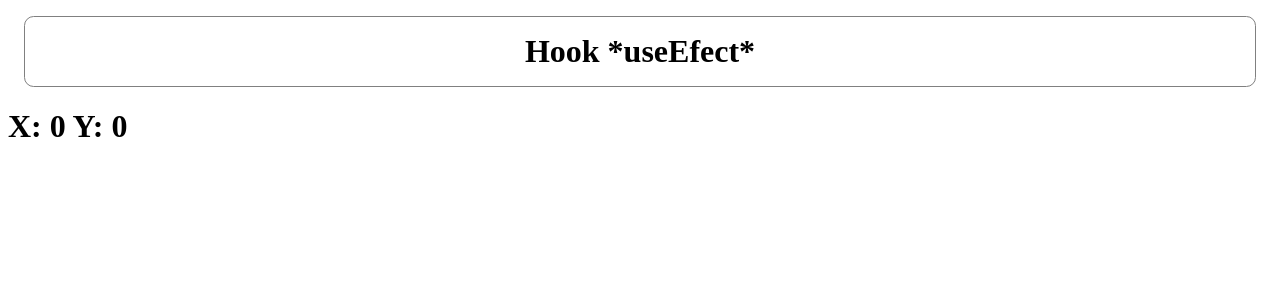
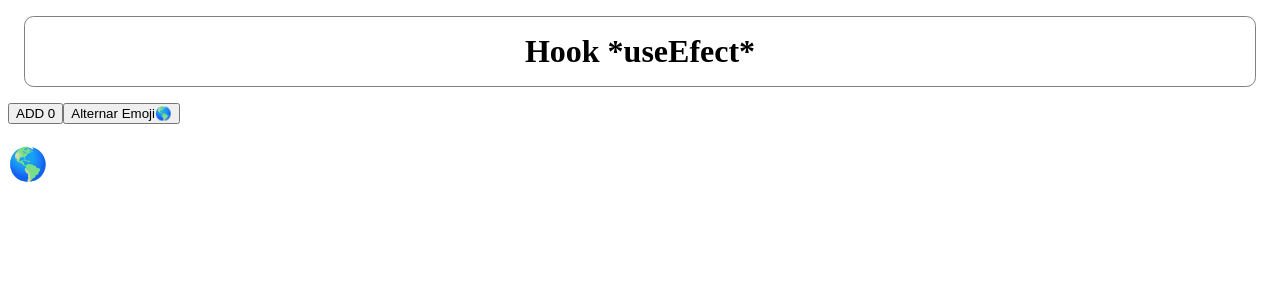
Before and after one commit to RoswellCR/master-in-React, a React (Create React App) app: page / in a window 1280 px wide. Shown: the top 300 px of the page. Built offline with nearby package versions, Linux system fonts and the light colour scheme.

Commit message:
using useEfect in practical Ex.

```diff
--- a/src/App.js
+++ b/src/App.js
@@ -15,26 +15,27 @@ const Header = () => {
 };
 
 const App = () => {
-  const [mouseX, setMouseX] = useState(0)
-  const [mouseY, setMouseY] = useState(0)
+  const [clicks, setClicks] = useState(0)
+  const [emoji, setEmoji] = useState('🌎')
 
-  const handleMove=(e)=>{
-    setMouseX(e.clientX)
-    setMouseY(e.clientY)
-  }
+  const handleClick=()=>{
+  setClicks(clicks+1)
+ }
+ const toggleEmoji=()=>{
+   const nextEmoji = emoji === '🌎'? '😍' : '🌎'
+   setEmoji(nextEmoji)
+ }
 
   useEffect(()=>{
-    window.addEventListener('mousemove', handleMove)
-
-    return ()=>{
-      window.removeEventListener('mousemove', handleMove)
-    }
-  })
+    alert('usando useEfect cuando cambie el emoji')
+  },[emoji])
 
   return (
     <>
       <Header />
-      <h1> X: {mouseX}  Y: {mouseY}</h1>
+      <button onClick={handleClick}> ADD {clicks} </button>
+      <button onClick={toggleEmoji}> Alternar Emoji{emoji} </button>
+      <h1>{emoji}</h1>
     </>
   );
 };
```
